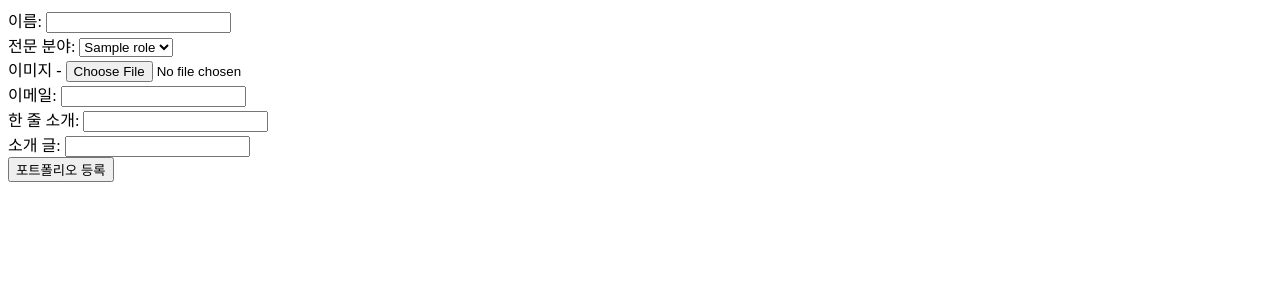
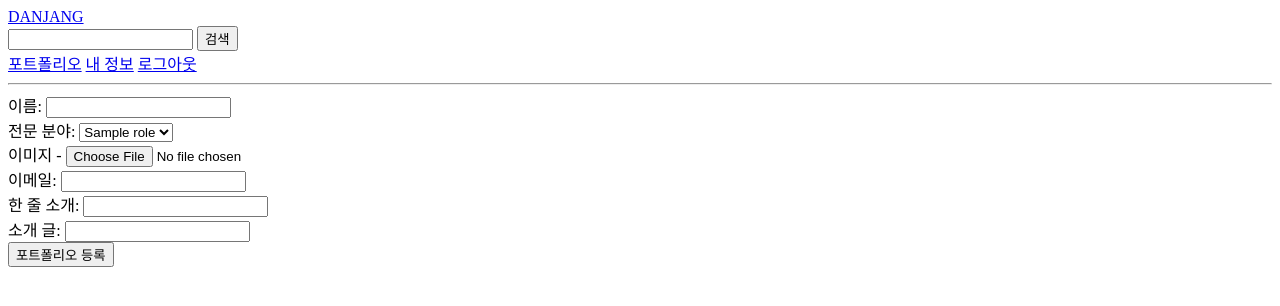
Before and after one commit to 2024-HERETHON/2024-Herethon-16, a Django app: page /create_myportfolio/ in a window 1280 px wide. Shown: the top 306 px of the page. Run offline with Django 5.2, Linux system fonts and the light colour scheme; a user stored in the database is signed in; tables that the repository leaves empty hold one stand-in row (values such as "Sample post").

Commit message:
메인페이지 오류 수정

```diff
--- a/danjang_prj/accounts/templates/accounts/create_my_video.html
+++ b/danjang_prj/accounts/templates/accounts/create_my_video.html
@@ -17,7 +17,6 @@
     <a href="{% url 'accounts:logout' %}">로그아웃</a>
     <hr>
     <!-- 본문 -->
-    <hr>
     <form method="POST" action="{% url 'accounts:create_my_video' %}" enctype="multipart/form-data">
         {% csrf_token %}
         동영상 - <input type="file" name="video"><br>
--- a/danjang_prj/accounts/templates/accounts/create_myportfolio.html
+++ b/danjang_prj/accounts/templates/accounts/create_myportfolio.html
@@ -6,6 +6,17 @@
     <title>Document</title>
 </head>
 <body>
+    <!-- nav bar -->
+    <a href="{% url 'videos:video_list' %}">DANJANG</a>
+    <form action="{% url 'videos:search' %}">
+        <input name="data" size="20" value=""></input>
+        <input type="submit" value="검색" >
+    </form>
+    <a href="{% url 'portfolios:portfolio_list' %}">포트폴리오</a>
+    <a href="{% url 'accounts:mypage' %}">내 정보</a>
+    <a href="{% url 'accounts:logout' %}">로그아웃</a>
+    <hr>
+    <!-- 본문 -->
     <form method="POST" action="{% url 'accounts:create_myportfolio' %}" enctype="multipart/form-data">
         {% csrf_token %}
         이름: <input type="text" name="name"><br>
--- a/danjang_prj/portfolios/models.py
+++ b/danjang_prj/portfolios/models.py
@@ -37,7 +37,7 @@ class Portfolio(models.Model):
     user = models.ForeignKey(to = User, on_delete=models.CASCADE, related_name='portfolios', null=True)
     name = models.CharField(max_length=10) # 이름
     role = models.ManyToManyField(to=Role, through="PortfolioRole", related_name="portfolios") # 전문분야
-    profile_photo = models.ImageField(verbose_name="프로필사진", blank=True, upload_to=upload_filepath) # 프로필 사진
+    profile_photo = models.ImageField(verbose_name="프로필사진", blank=True, upload_to=upload_filepath, default='media/default_mypage_image.jpg') # 프로필 사진
     email = models.EmailField(max_length=128, verbose_name="이메일", blank=True)
     one_line = models.CharField(verbose_name="한줄소개", max_length=128, blank=True) # 한 줄 소개
     intro = models.TextField(verbose_name="소개글", blank=True) # 소개글
```
Also changed, not shown: danjang_prj/videos/views.py (+15 -0 lines), danjang_prj/portfolios/migrations/0018_alter_portfolio_profile_photo.py (added).
